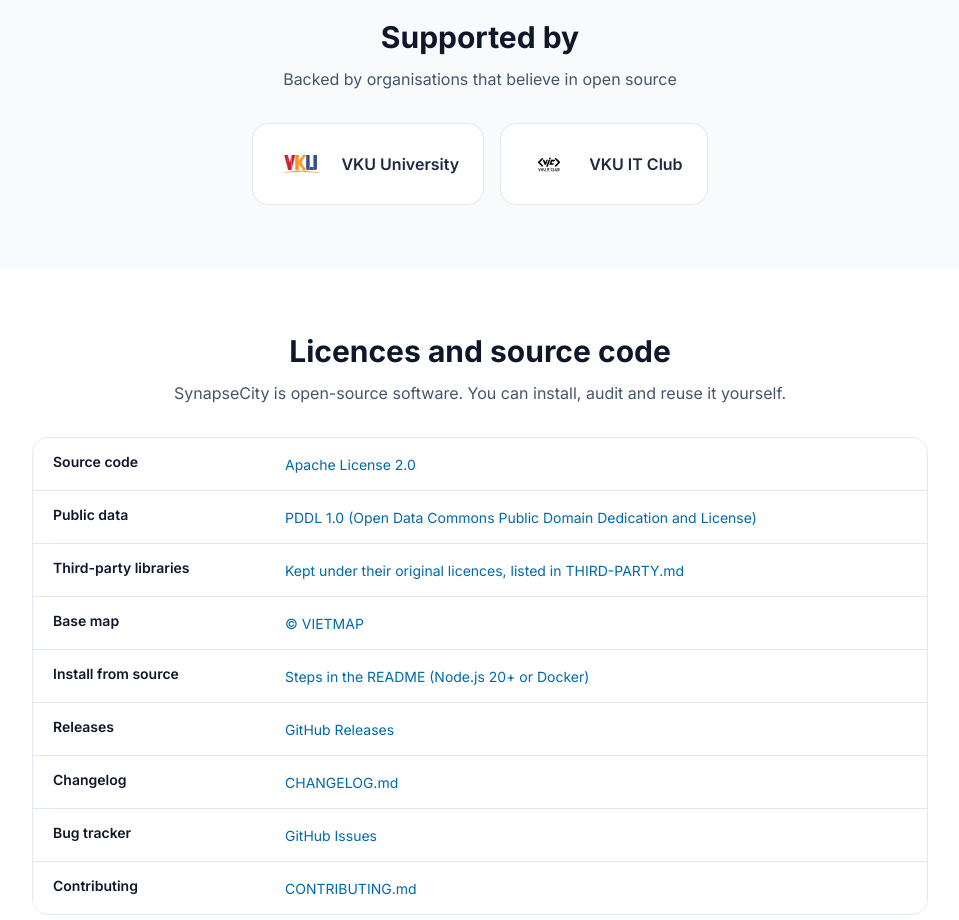
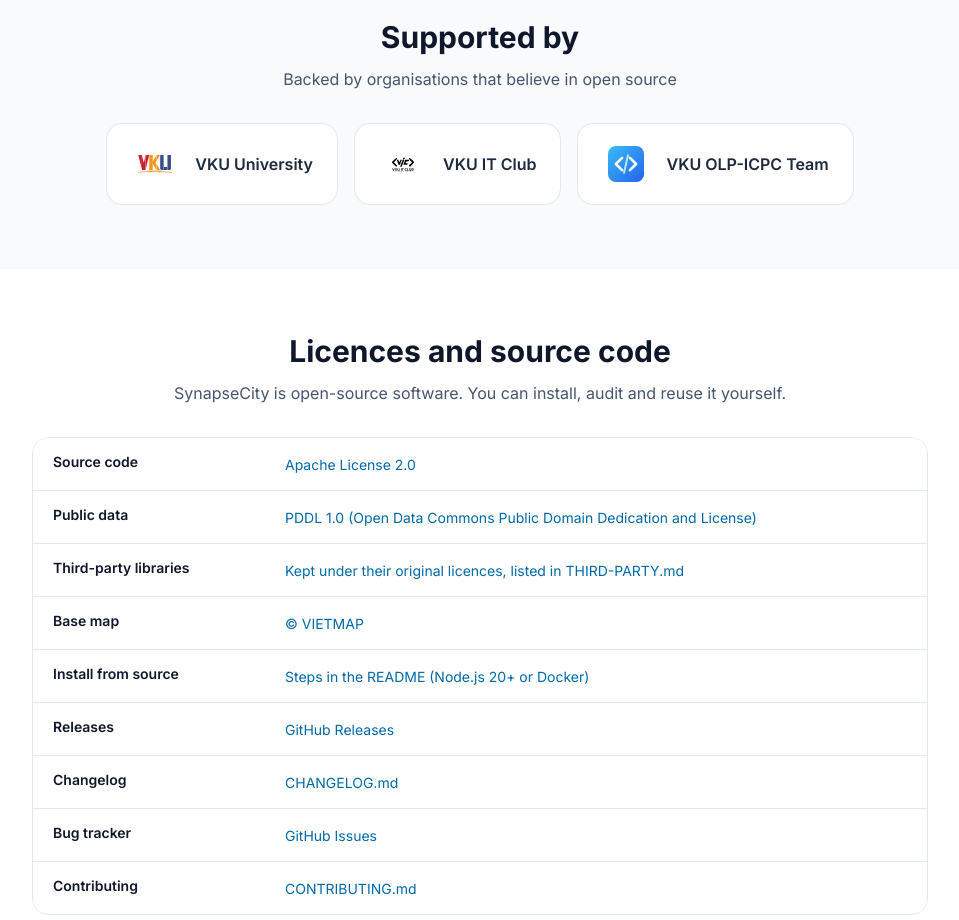
Before and after one commit to vku-open-source-2026/SynapseCity, a React (Vite) app in the folder apps/console/: page /about in a window 1280 px wide. Shown: the part 1820-2740 px from the top of the page, without its empty margins (160-1119 px from the left). Built offline with nearby package versions, Linux system fonts and the light colour scheme; no server answers.

Commit message:
feat(console): add OLP-ICPC VKU to about partners

```diff
--- a/apps/console/src/lib/site.ts
+++ b/apps/console/src/lib/site.ts
@@ -25,4 +25,5 @@ export const LINKS = {
     synapseOne: "https://synapseone.space/",
     vku: "https://vku.udn.vn",
     vic: "https://www.facebook.com/vic.club.vku?locale=vi_VN",
+    olp: "https://online.vku.udn.vn/organization/32-vku-olp-icpc-team",
 } as const;
--- a/apps/console/src/locales/en.ts
+++ b/apps/console/src/locales/en.ts
@@ -143,7 +143,7 @@ export const en: Messages = {
         teamLead: "The people who build and maintain SynapseCity",
         partnersTitle: "Supported by",
         partnersLead: "Backed by organisations that believe in open source",
-        partners: { vku: "VKU University", vic: "VKU IT Club" },
+        partners: { vku: "VKU University", vic: "VKU IT Club", olp: "VKU OLP-ICPC Team" },
         licenseTitle: "Licences and source code",
         licenseLead: "SynapseCity is open-source software. You can install, audit and reuse it yourself.",
         license: {
--- a/apps/console/src/locales/vi.ts
+++ b/apps/console/src/locales/vi.ts
@@ -141,7 +141,7 @@ export const vi = {
         teamLead: "Những người xây dựng và duy trì SynapseCity",
         partnersTitle: "Đơn vị đồng hành",
         partnersLead: "Nhận được sự ủng hộ từ các tổ chức tin tưởng vào mã nguồn mở",
-        partners: { vku: "Đại học VKU", vic: "CLB IT VKU" },
+        partners: { vku: "Đại học VKU", vic: "CLB IT VKU", olp: "Đội tuyển OLP-ICPC VKU" },
         licenseTitle: "Giấy phép và mã nguồn",
         licenseLead: "SynapseCity là phần mềm mã nguồn mở. Bạn có thể tự cài đặt, kiểm tra và dùng lại.",
         license: {
--- a/apps/console/src/pages/AboutUs.tsx
+++ b/apps/console/src/pages/AboutUs.tsx
@@ -153,6 +153,7 @@ const AboutUs: React.FC = () => {
                         {[
                             { href: LINKS.vku, logo: "/vku-logo.svg", label: a.partners.vku },
                             { href: LINKS.vic, logo: "/vic-logo.svg", label: a.partners.vic },
+                            { href: LINKS.olp, logo: "/olp-icpc-logo.svg", label: a.partners.olp },
                         ].map((p) => (
                             <a
                                 key={p.href}
```
Also changed, not shown: apps/console/public/olp-icpc-logo.svg (added).
